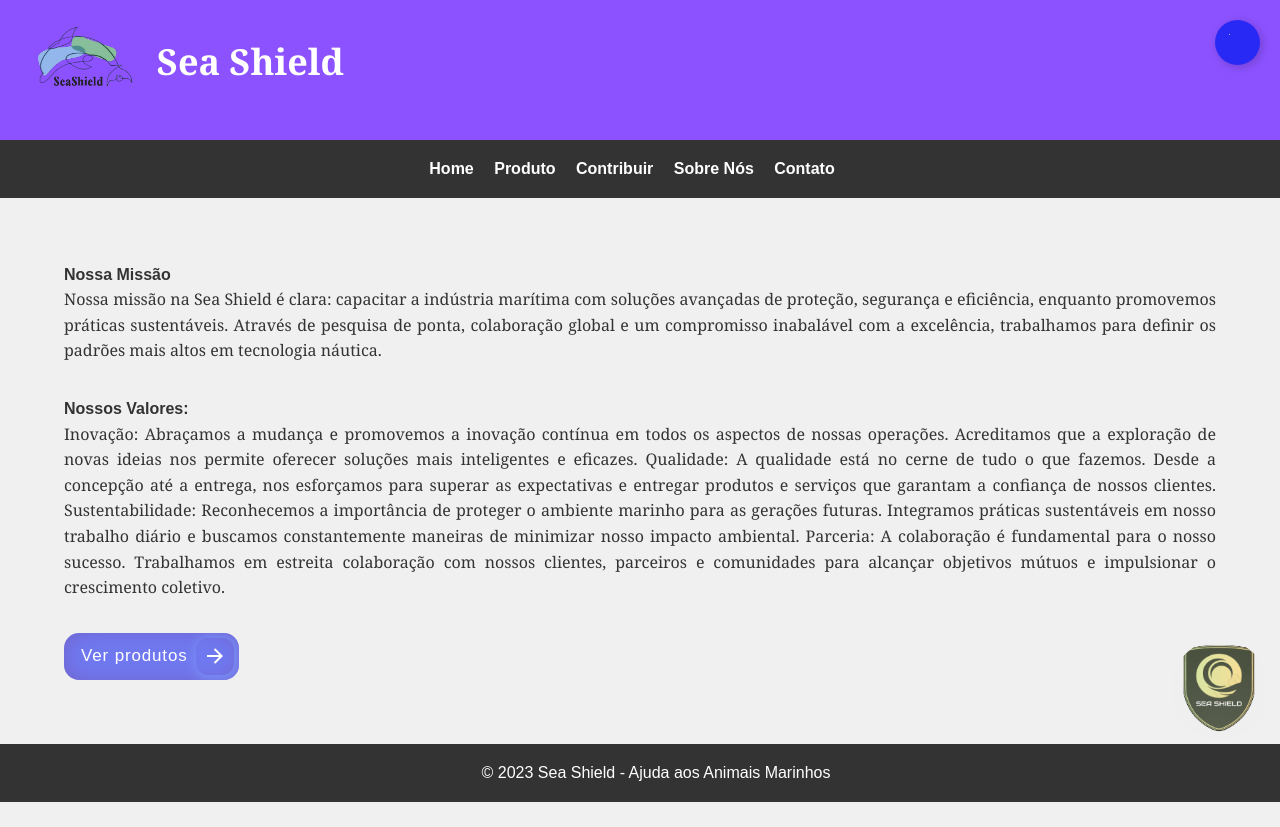
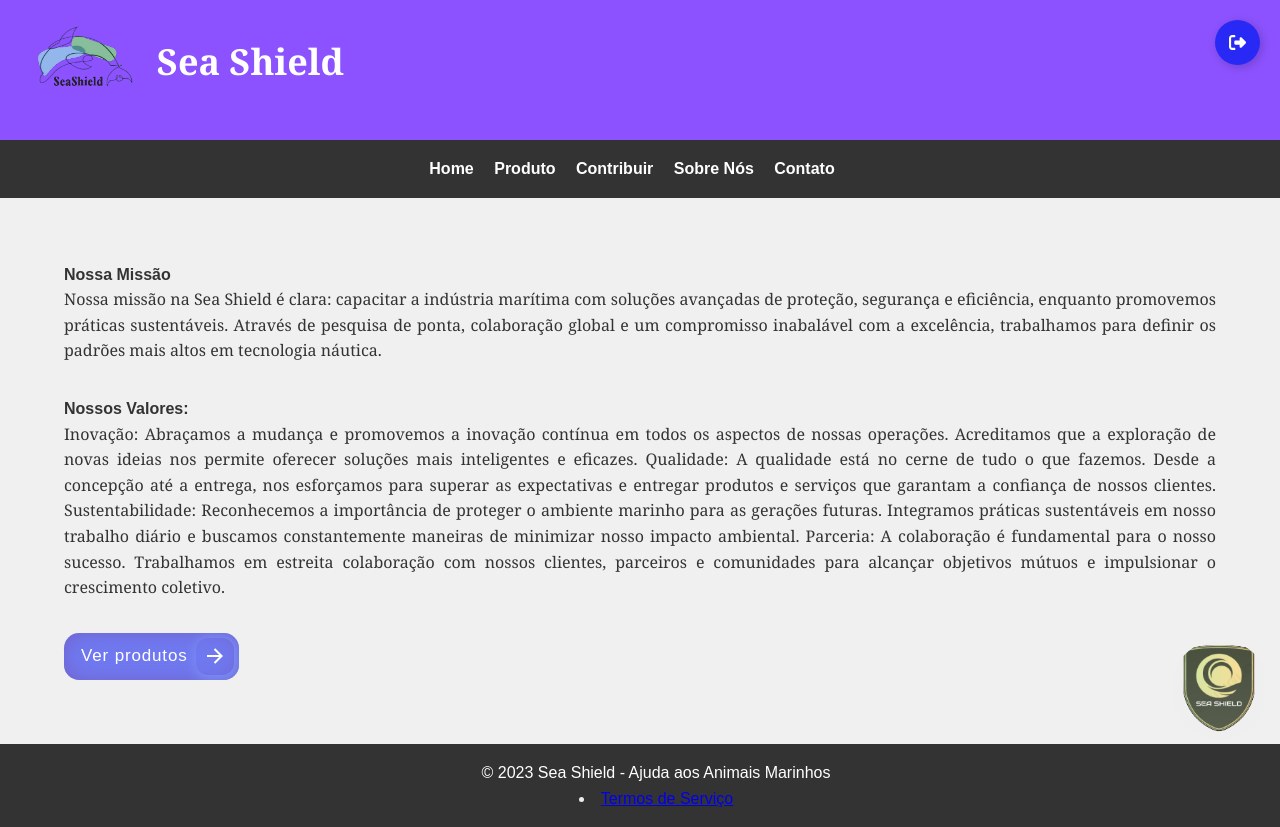
Before and after one commit to Ghosthszz/Sea-Shield, a plain HTML site: page index.html in a window 1280 px wide. Shown: the top 827 px of the page. Before the commit the page ends 802 px from the top, so only its background shows below. Drawn offline with Linux system fonts and the light colour scheme.

Commit message:
Update index.html

```diff
--- a/index.html
+++ b/index.html
@@ -25,16 +25,9 @@
             <li><a href="#contato" id="linkContato">Contato</a></li>
         </ul>
         <button id="log" class="Btn">
-            <div class="sign">
-                <svg viewBox="0 0 512 512">
-                    <path fill="none" d="M0 0h24v24H0z"></path>
-                    <path fill="currentColor"
-                        d="M16.172 11l-5.364-5.364 1.414-1.414L20 12l-7.778 7.778-1.414-1.414L16.172 13H4v-2z">
-                    </path>
-                </svg>
-            </div>
-            <div class="text">Entrar</div>
-        </button>
+          <div class="sign"><svg viewBox="0 0 512 512"><path d="M377.9 105.9L500.7 228.7c7.2 7.2 11.3 17.1 11.3 27.3s-4.1 20.1-11.3 27.3L377.9 406.1c-6.4 6.4-15 9.9-24 9.9c-18.7 0-33.9-15.2-33.9-33.9l0-62.1-128 0c-17.7 0-32-14.3-32-32l0-64c0-17.7 14.3-32 32-32l128 0 0-62.1c0-18.7 15.2-33.9 33.9-33.9c9 0 17.6 3.6 24 9.9zM160 96L96 96c-17.7 0-32 14.3-32 32l0 256c0 17.7 14.3 32 32 32l64 0c17.7 0 32 14.3 32 32s-14.3 32-32 32l-64 0c-53 0-96-43-96-96L0 128C0 75 43 32 96 32l64 0c17.7 0 32 14.3 32 32s-14.3 32-32 32z"></path></svg></div>
+          <div class="text">Entrar</div>
+      </button>
     </nav>
     <div class="container">
         <section class="section" id="sobre">
@@ -82,7 +75,10 @@
             <img src="https://ghosthszz.github.io/Sea-Shield/sea.png" alt="Chat Bot">
         </div>
     </div>
-
+    <footer>
+      <p>&copy; 2023 Sea Shield - Ajuda aos Animais Marinhos</p>
+      <li style="color: rgb(241, 236, 236);"><a href=".html">Termos de Serviço</a></li>
+  </footer>
     <script>
         document.getElementById("chatButton").addEventListener("click", function () {
             var popupWindow = window.open('https://landbot.online/v3/H-1554428-43W4SS36MKIHBAJ0/index.html',
@@ -137,6 +133,3 @@
         }
     </script>
     </div>
-    <footer>
-        <p>&copy; 2023 Sea Shield - Ajuda aos Animais Marinhos</p>
-        <li style="color: rgb(241, 236,
```
